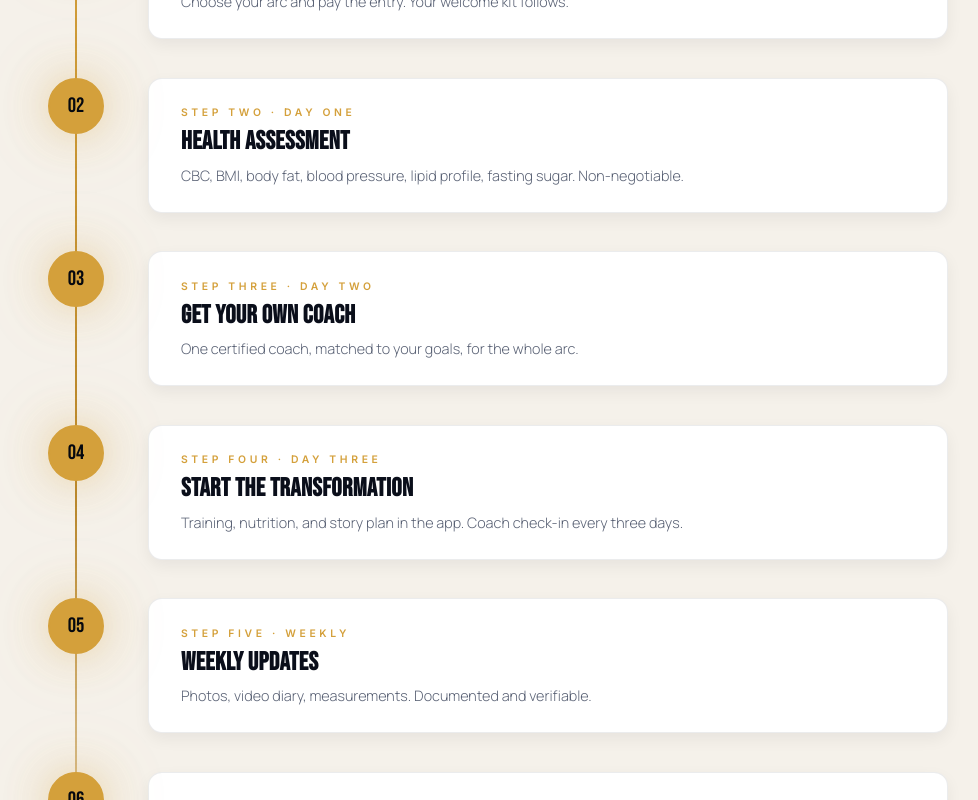
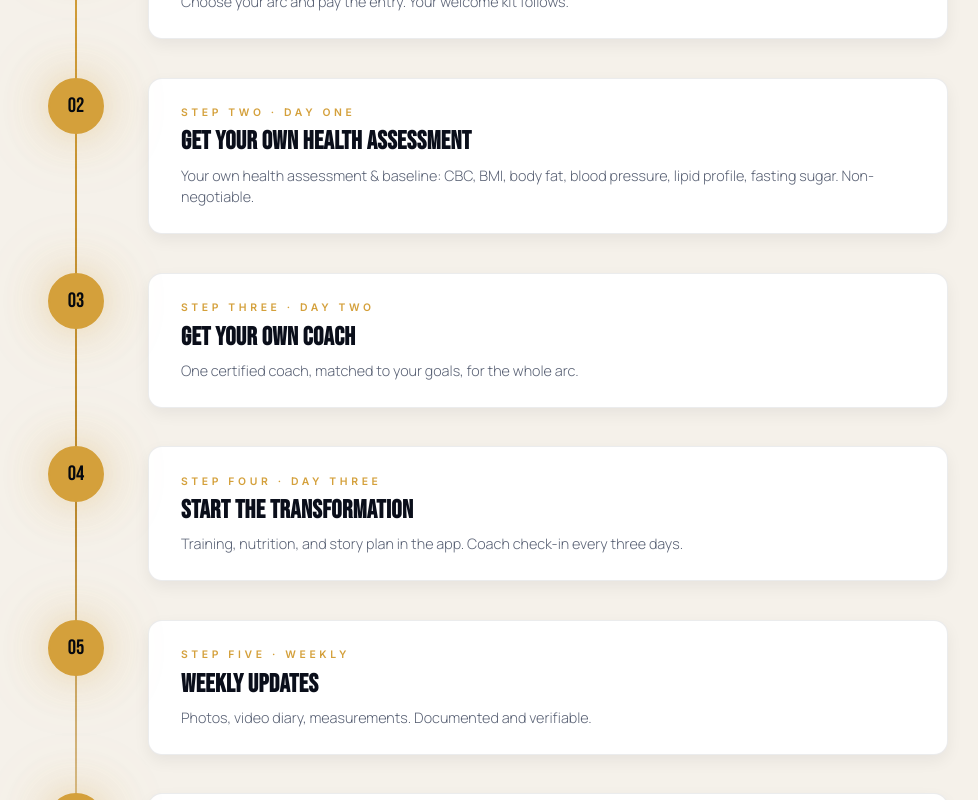
Before and after one commit to pittisunilkumar3/fittofilms, a Next.js app: page / in a window 1280 px wide. Shown: the part 7100-7900 px from the top of the page, without its empty margins (142-1120 px from the left). Built offline with nearby package versions, Linux system fonts and the light colour scheme; no server answers.

Commit message:
Copy: journey Step Two — 'Get Your Own Health Assessment' to match pricing cards

```diff
--- a/components/Journey.tsx
+++ b/components/Journey.tsx
@@ -8,8 +8,8 @@ const STEPS = [
   {
     num: "02",
     label: "Step Two · Day One",
-    title: "Health Assessment",
-    text: "CBC, BMI, body fat, blood pressure, lipid profile, fasting sugar. Non-negotiable.",
+    title: "Get Your Own Health Assessment",
+    text: "Your own health assessment & baseline: CBC, BMI, body fat, blood pressure, lipid profile, fasting sugar. Non-negotiable.",
   },
   {
     num: "03",
```
